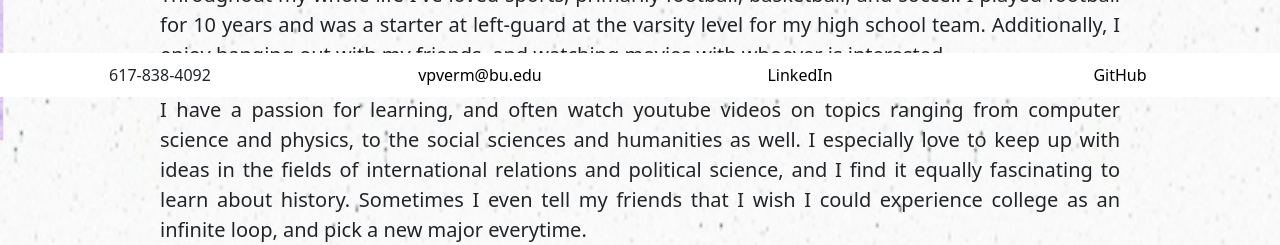
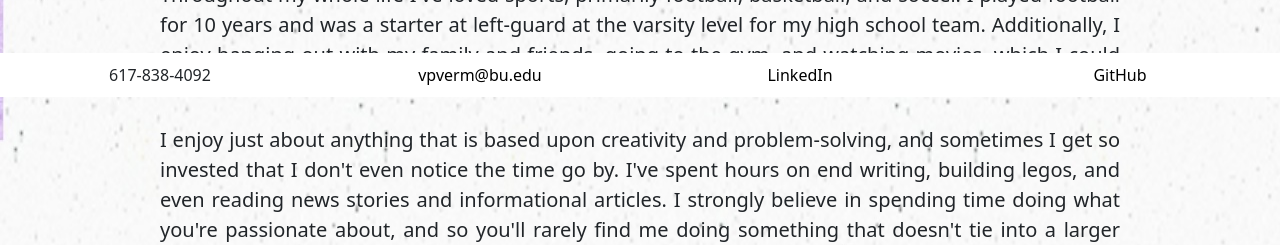
Before and after one commit to victorverma3/Portfolio, a React (Vite) app: page /about in a window 1280 px wide. Shown: the part 703-948 px from the top of the page. Built offline with nearby package versions, Linux system fonts and the light colour scheme.

Commit message:
updated bio

```diff
--- a/src/pages/about/About.tsx
+++ b/src/pages/about/About.tsx
@@ -44,17 +44,18 @@ const About = () => {
           in central Massachusetts. Throughout my whole life I've loved sports,
           primarily football, basketball, and soccer. I played football for 10
           years and was a starter at left-guard at the varsity level for my high
-          school team. Additionally, I enjoy hanging out with my friends, and
-          watching movies with whoever is interested.
+          school team. Additionally, I enjoy hanging out with my family and
+          friends, going to the gym, and watching movies, which I could truly
+          spend all day talking about.
         </p>
         <p className="aboutBio">
-          I have a passion for learning, and often watch youtube videos on
-          topics ranging from computer science and physics, to the social
-          sciences and humanities as well. I especially love to keep up with
-          ideas in the fields of international relations and political science,
-          and I find it equally fascinating to learn about history. Sometimes I
-          even tell my friends that I wish I could experience college as an
-          infinite loop, and pick a new major everytime.
+          I enjoy just about anything that is based upon creativity and
+          problem-solving, and sometimes I get so invested that I don't even
+          notice the time go by. I've spent hours on end writing, building
+          legos, and even reading news stories and informational articles. I
+          strongly believe in spending time doing what you're passionate about,
+          and so you'll rarely find me doing something that doesn't tie into a
+          larger aspect of my life.
         </p>
         <p className="aboutBio">
           I have a passion for learning, and often watch youtube videos on
```
